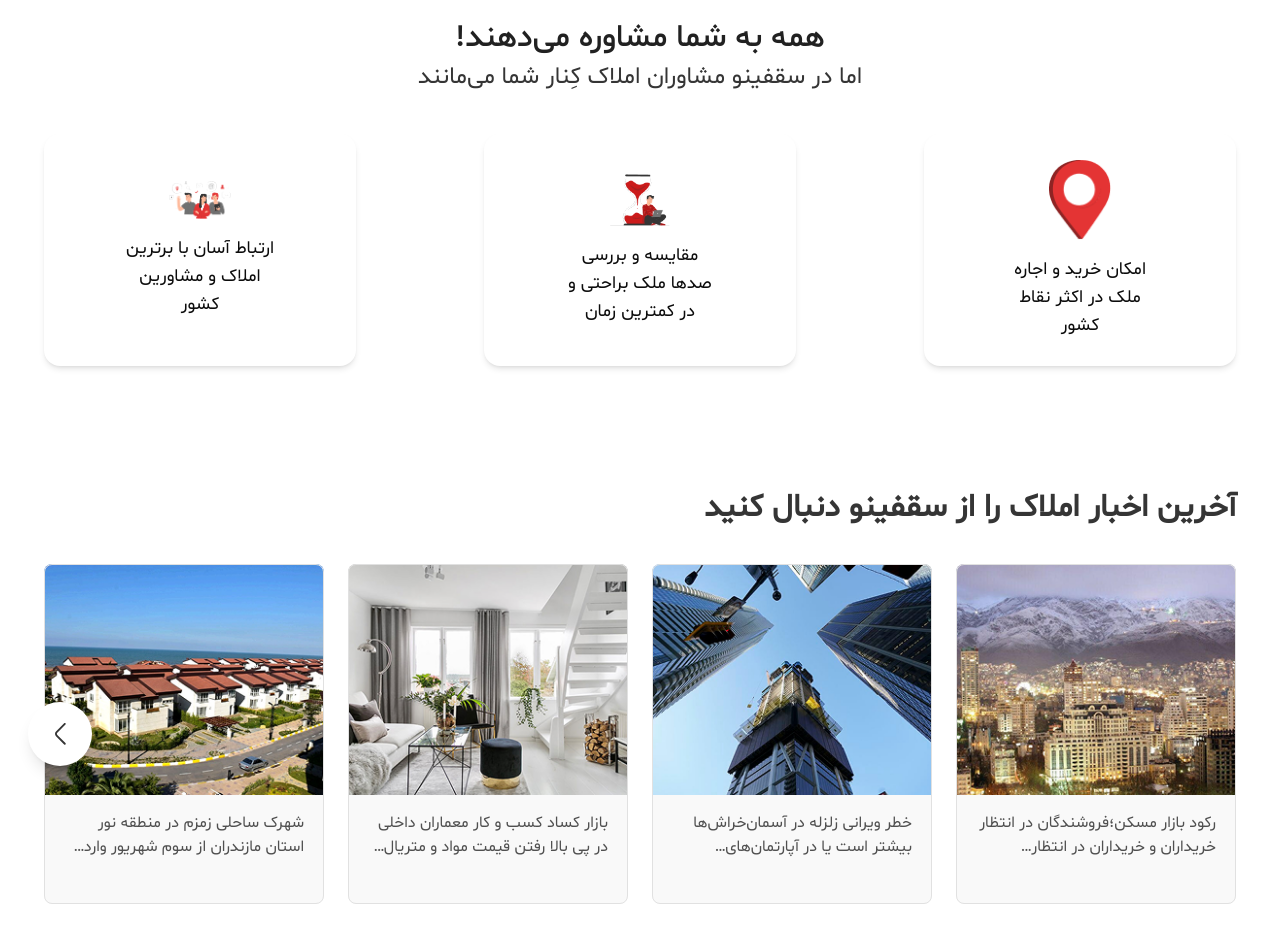
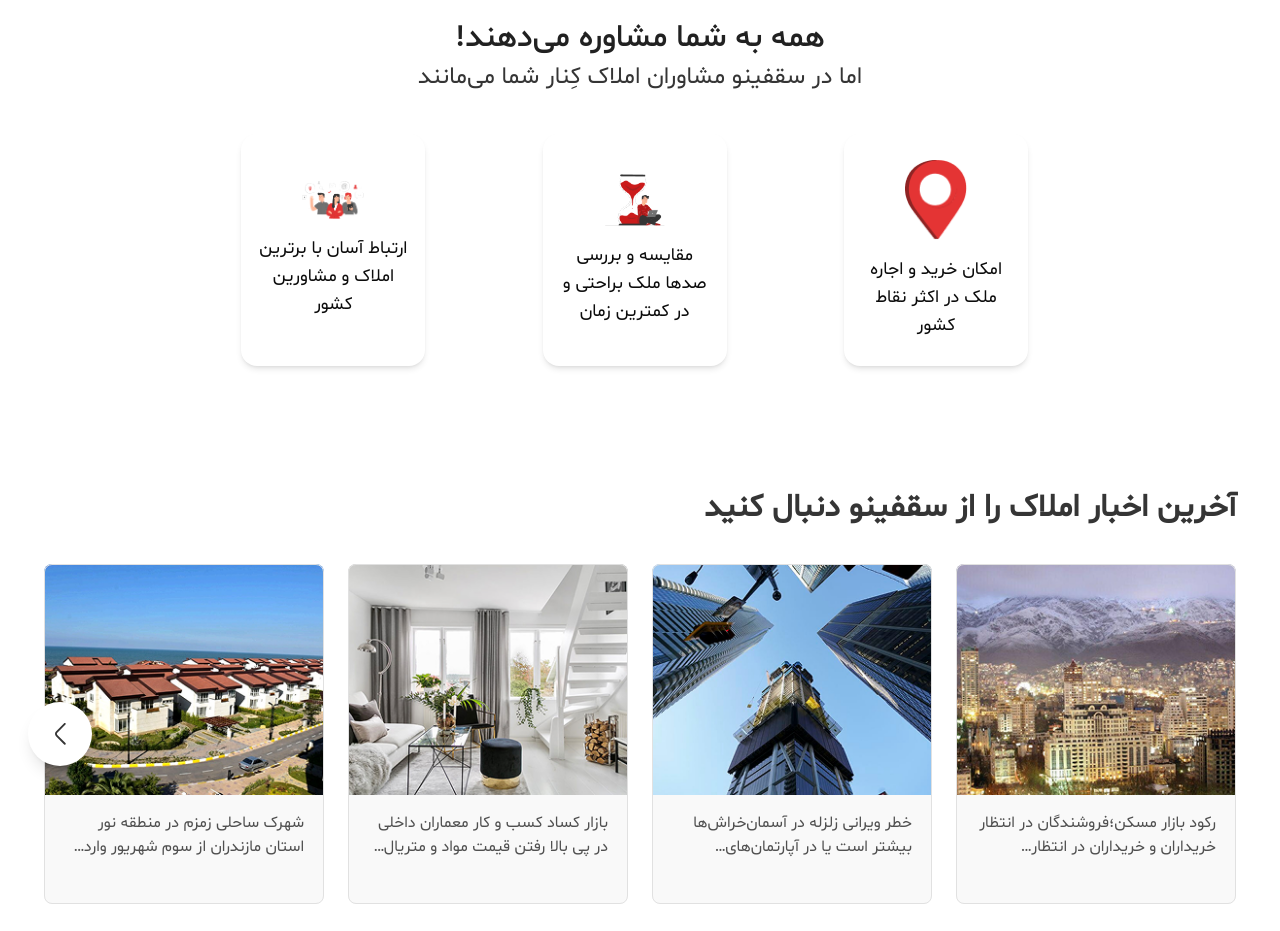
Before and after one commit to soheil-jalili/Saghfinoo, a Next.js app: page / in a window 1280 px wide. Shown: the part 1960-2891 px from the top of the page. Built offline with nearby package versions, Linux system fonts and the light colour scheme.

Commit message:
fix center services

```diff
--- a/components/templates/Index/ServiceItem.tsx
+++ b/components/templates/Index/ServiceItem.tsx
@@ -11,7 +11,7 @@
   title,
 }: ServiceItemType) => {
   return (
-    <div className="h-58 bg-white overflow-hidden rounded-2xl flex flex-col justify-center items-center gap-2 py-6 px-4 shadow-md">
+    <div className="h-58 bg-white overflow-hidden rounded-2xl flex flex-col justify-center items-center gap-2 py-6 px-4 shadow-md w-46">
       <Image src={image} alt={title} width={62.19} height={80} />
       <p className="text-lg text-service-black font-regular-shabnam text-center mt-2 max-w-[152px] line-clamp-3">
         {title}
--- a/components/templates/Index/Services.tsx
+++ b/components/templates/Index/Services.tsx
@@ -17,33 +17,16 @@
           اما در سقفینو مشاوران املاک کِنار شما می‌مانند
         </p>
       </div>
-
+      {/* Responseive for the less than 798 */}
       <Swiper
         id="services__swiper"
-        className="mySwiper px-4!"
-        spaceBetween={128}
+        className="mySwiper px-4! md:w-202"
+        spaceBetween={16}
         slidesPerView={1}
         breakpoints={{
-          400: {
-            slidesPerView: 1.5,
-            spaceBetween: 16,
-          },
-
-          500: {
-            slidesPerView: 2,
-            spaceBetween: 16,
-          },
-
-
-          900: {
-            slidesPerView: 2.5,
-            spaceBetween: 20
-          },
-
           1000: {
             slidesPerView: 3,
-            spaceBetween: 128
-
+            spaceBetween: 128,
           },
         }}
       >
```
